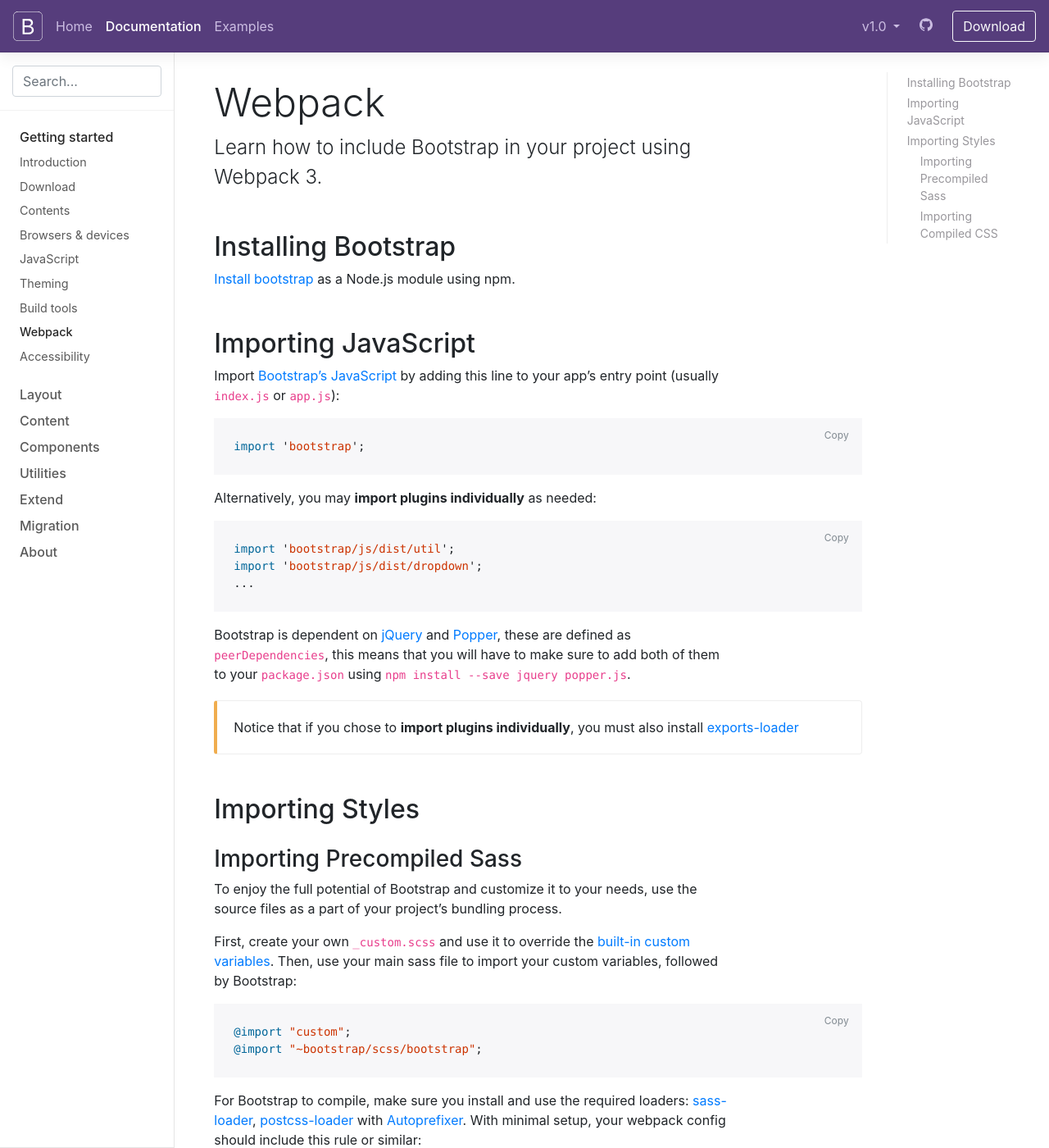
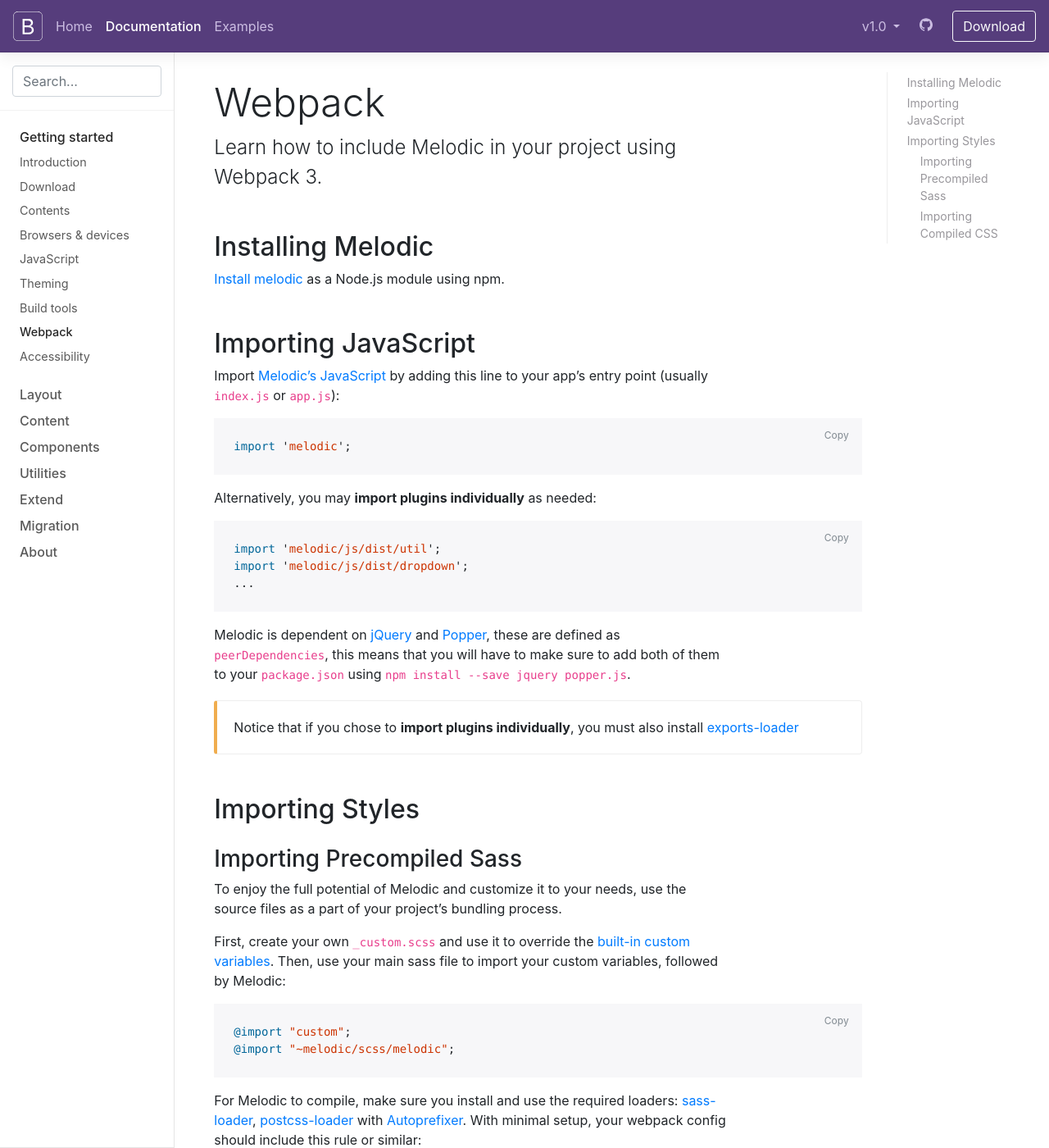
Before and after one commit to arielkirkwood/melodic-web, a Jekyll site: the page built from docs/4.0/getting-started/webpack.md, in a window 1280 px wide and 1400 px high. Shown: the whole window at 82% size. Built offline with Jekyll 4.4.1, drawn with Linux system fonts in a browser that asks for light colours; nearby versions of some CDN libraries; comment, search, counter and statistics services are not loaded; the table of contents is made by our own code; some of the changed text lies outside the part shown.

Commit message:
Update Webpack page

```diff
--- a/docs/4.0/getting-started/webpack.md
+++ b/docs/4.0/getting-started/webpack.md
@@ -1,32 +1,32 @@
 ---
 layout: docs
 title: Webpack
-description: Learn how to include Bootstrap in your project using Webpack 3.
+description: Learn how to include Melodic in your project using Webpack 3.
 group: getting-started
 toc: true
 ---
 
-## Installing Bootstrap
+## Installing Melodic
 
-[Install bootstrap]({{ site.baseurl }}/docs/{{ site.docs_version }}/getting-started/download/#npm) as a Node.js module using npm.
+[Install melodic]({{ site.baseurl }}/docs/{{ site.docs_version }}/getting-started/download/#npm) as a Node.js module using npm.
 
 ## Importing JavaScript
 
-Import [Bootstrap's JavaScript]({{ site.baseurl }}/docs/{{ site.docs_version }}/getting-started/javascript/) by adding this line to your app's entry point (usually `index.js` or `app.js`):
+Import [Melodic's JavaScript]({{ site.baseurl }}/docs/{{ site.docs_version }}/getting-started/javascript/) by adding this line to your app's entry point (usually `index.js` or `app.js`):
 
 {% highlight js %}
-import 'bootstrap';
+import 'melodic';
 {% endhighlight %}
 
 Alternatively, you may **import plugins individually** as needed:
 
 {% highlight js %}
-import 'bootstrap/js/dist/util';
-import 'bootstrap/js/dist/dropdown';
+import 'melodic/js/dist/util';
+import 'melodic/js/dist/dropdown';
 ...
 {% endhighlight %}
 
-Bootstrap is dependent on [jQuery](https://jquery.com/) and [Popper](https://popper.js.org/),
+Melodic is dependent on [jQuery](https://jquery.com/) and [Popper](https://popper.js.org/),
 these are defined as `peerDependencies`, this means that you will have to make sure to add both of them
 to your `package.json` using `npm install --save jquery popper.js`.
 
@@ -38,16 +38,16 @@
 
 ### Importing Precompiled Sass
 
-To enjoy the full potential of Bootstrap and customize it to your needs, use the source files as a part of your project's bundling process.
+To enjoy the full potential of Melodic and customize it to your needs, use the source files as a part of your project's bundling process.
 
-First, create your own `_custom.scss` and use it to override the [built-in custom variables]({{ site.baseurl }}/docs/{{ site.docs_version }}/getting-started/options/). Then, use your main sass file to import your custom variables, followed by Bootstrap:
+First, create your own `_custom.scss` and use it to override the [built-in custom variables]({{ site.baseurl }}/docs/{{ site.docs_version }}/getting-started/options/). Then, use your main sass file to import your custom variables, followed by Melodic:
 
 {% highlight scss %}
 @import "custom";
-@import "~bootstrap/scss/bootstrap";
+@import "~melodic/scss/melodic";
 {% endhighlight %}
 
-For Bootstrap to compile, make sure you install and use the required loaders: [sass-loader](https://github.com/webpack-contrib/sass-loader), [postcss-loader](https://github.com/postcss/postcss-loader) with [Autoprefixer](https://github.com/postcss/autoprefixer#webpack). With minimal setup, your webpack config should include this rule or similar:
+For Melodic to compile, make sure you install and use the required loaders: [sass-loader](https://github.com/webpack-contrib/sass-loader), [postcss-loader](https://github.com/postcss/postcss-loader) with [Autoprefixer](https://github.com/postcss/autoprefixer#webpack). With minimal setup, your webpack config should include this rule or similar:
 
 {% highlight js %}
   ...
@@ -76,10 +76,10 @@
 
 ### Importing Compiled CSS
 
-Alternatively, you may use Bootstrap's ready-to-use css by simply adding this line to your project's entry point:
+Alternatively, you may use Melodic's ready-to-use css by simply adding this line to your project's entry point:
 
 {% highlight js %}
-import 'bootstrap/dist/css/bootstrap.min.css';
+import 'melodic/dist/css/melodic.min.css';
 {% endhighlight %}
 
 In this case you may use your existing rule for `css` without any special modifications to webpack config except you don't need `sass-loader` just [style-loader](https://github.com/webpack-contrib/style-loader) and [css-loader](https://github.com/webpack-contrib/css-loader).
```
